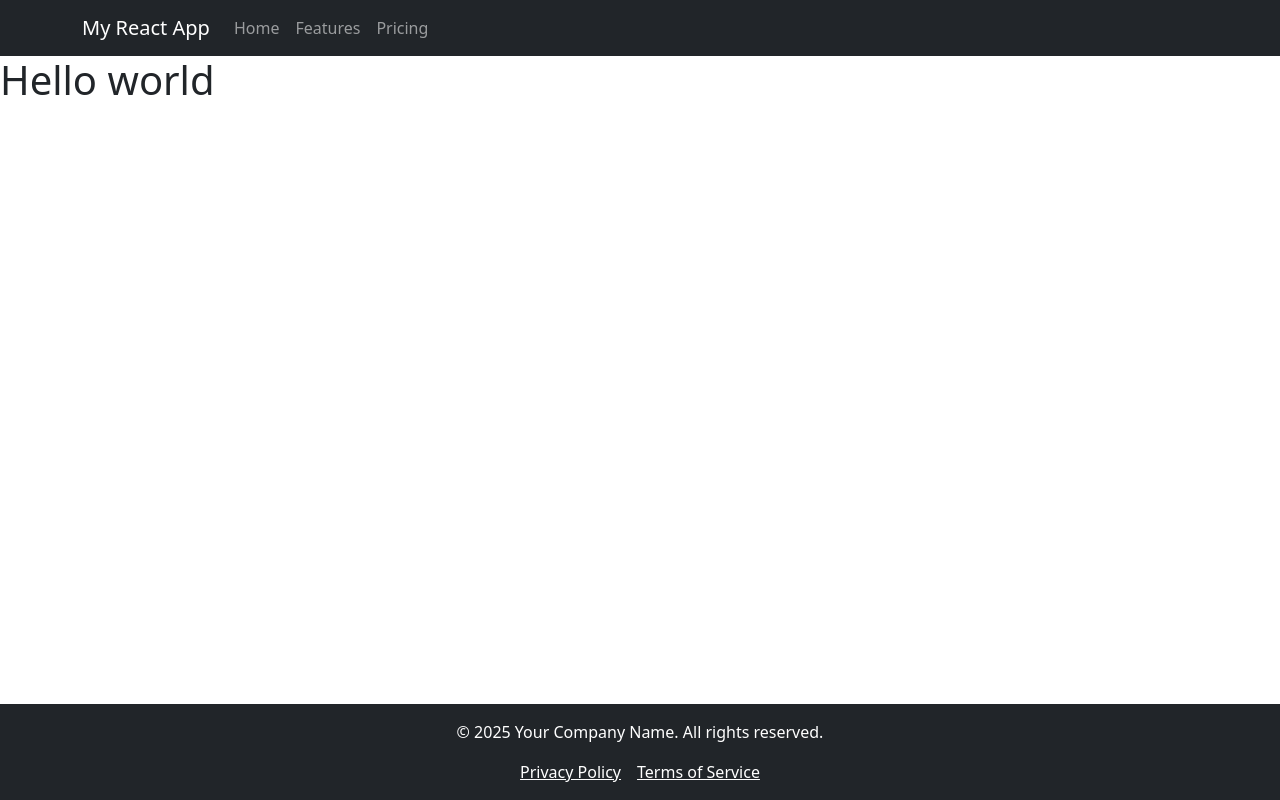
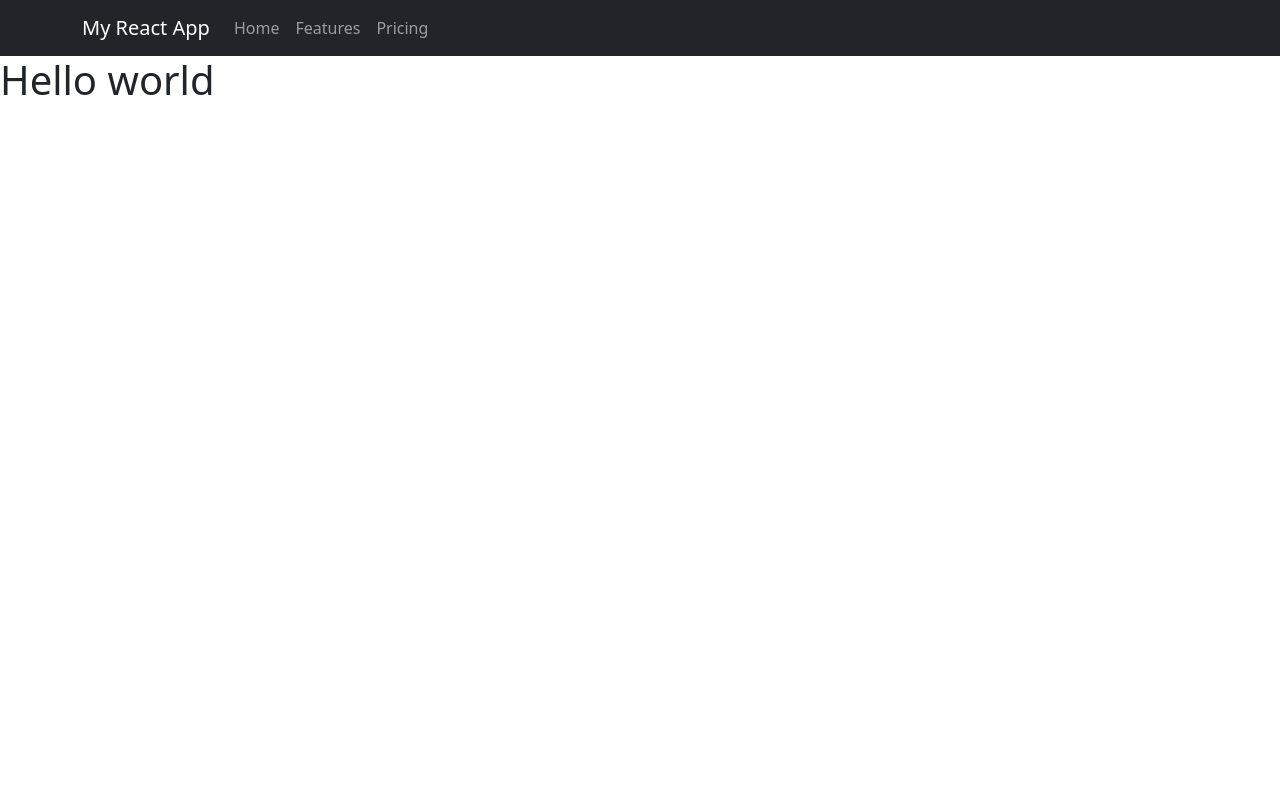
Before and after one commit to jonnyleealas/porfolio, a React (Create React App) app in the folder front-end/: page / in a window 1280 px wide. Shown: the top 800 px of the page. Built offline with nearby package versions, Linux system fonts and the light colour scheme.

Commit message:
removed classname from nav

```diff
--- a/front-end/src/App.css
+++ b/front-end/src/App.css
@@ -0,0 +1,9 @@
+.App {
+    display: flex;
+    flex-direction: column;
+    min-height: 100vh;
+  }
+
+  .App-main {
+    flex: 1;
+  }
--- a/front-end/src/App.tsx
+++ b/front-end/src/App.tsx
@@ -2,21 +2,17 @@ import React from 'react';
 import NavBarComponent from './Header/NavBar';
 import Home from './Home/Home';
 import Footer from './Footer/Footer';
-
-
+import './App.css';  // Import the CSS file here
 
 const App: React.FC = () => {
   return (
-    <div className="App" style={{ display: 'flex', flexDirection: 'column', minHeight: '100vh' }}>
-      <div style={{flex: 1}}>
-
-      <NavBarComponent />
-      <Home />
-
-
+    <div className="App">
+        <NavBarComponent />
+      <div className="App-main">
+        <Home />
+      </div>
+      <Footer />
     </div>
-      <Footer />
-  </div>
   );
 }
 
--- a/front-end/src/Header/NavBar.tsx
+++ b/front-end/src/Header/NavBar.tsx
@@ -2,7 +2,7 @@ import { Navbar, Container, Nav } from 'react-bootstrap';
 
 const NavBarComponent: React.FC = () => {
   return (
-    <div className="App">
+    <div>
       <Navbar bg="dark" variant="dark">
         <Container>
           <Navbar.Brand href="#home">My React App</Navbar.Brand>
--- /dev/null
+++ b/front-end/src/Home/Home.css
@@ -0,0 +1,3 @@
+.Home {
+    min-height: 100vh;
+  }
--- a/front-end/src/Home/Home.tsx
+++ b/front-end/src/Home/Home.tsx
@@ -1,8 +1,8 @@
 
-
+import "./Home.css"
 const Home: React.FC = () => {
   return (
-    <div className="Home" style={{ minHeight: '100h' }}>
+    <div className="Home">
      <h1>Hello world</h1>
     </div>
   );
```
